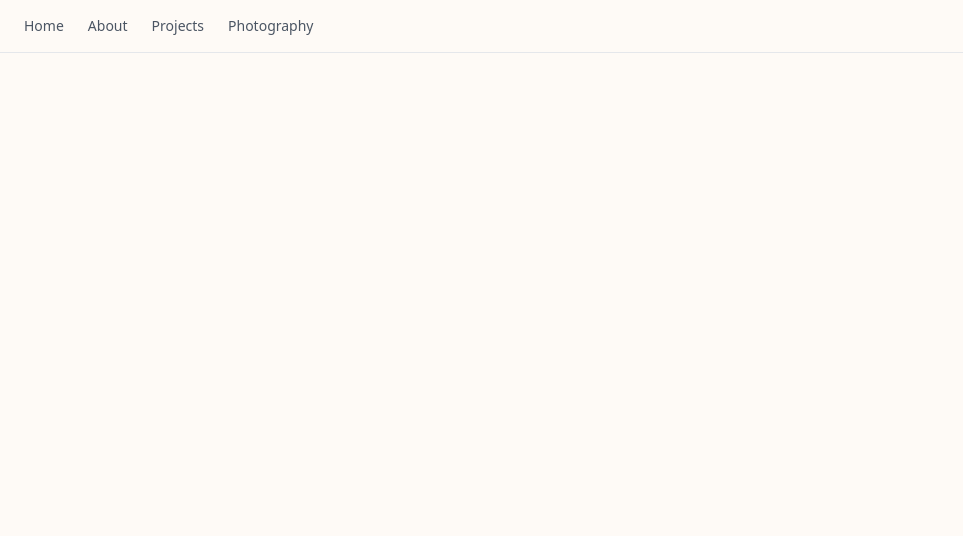
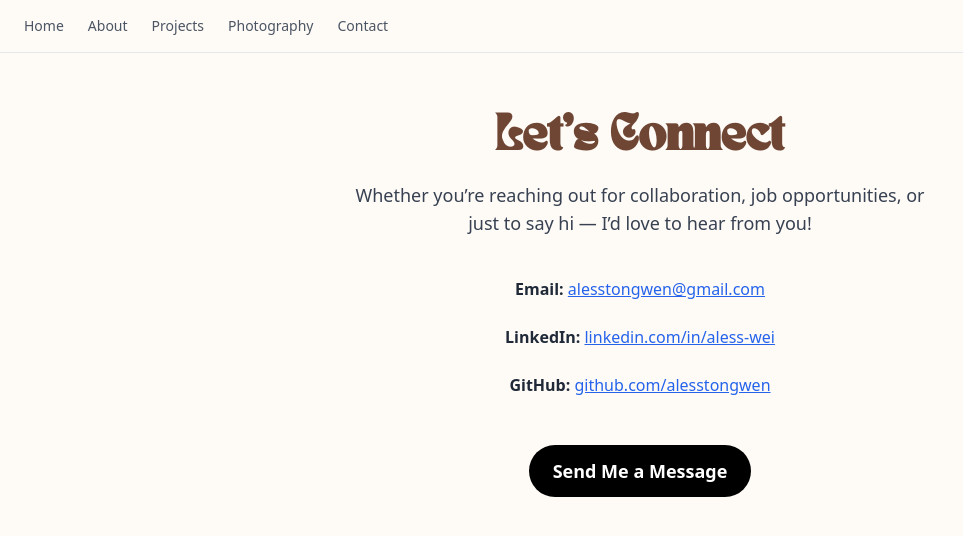
Before and after one commit to alesstongwen/portfolio, a React (Create React App) app: page /contact in a window 1280 px wide. Shown: the top 536 px of the page, without its empty margins (0-963 px from the left). Built offline with nearby package versions, Linux system fonts and the light colour scheme.

Commit message:
add contact page

```diff
--- a/src/App.tsx
+++ b/src/App.tsx
@@ -3,8 +3,8 @@ import React from "react";
 import { BrowserRouter as Router, Route, Routes } from "react-router-dom";
 import Navbar from "./components/Navbar";
 import AboutPage from "./pages/AboutPage";
-import HomePage from "./pages/HomePage"; // Import HomePage component
-import BeepPage from "./pages/projects/BeepPage"; // Import individual project pages
+import HomePage from "./pages/HomePage";
+import BeepPage from "./pages/projects/BeepPage";
 import ChezMariPage from "./pages/projects/ChezMariPage";
 import PhotographyPage from "./pages/PhotographyPage";
 import BloomPage from "./pages/projects/BloomPage";
@@ -12,6 +12,7 @@ import DevPortfolioCMS from "./pages/projects/DevPortfolioCMSPage";
 import JobApplicationTrackerPage from "./pages/projects/job-application-trackerPage";
 import ProjectPage from "./pages/ProjectPage";
 import MakeupProductReviewPage from "./pages/projects/Makeup-Product-ReviewPage";
+import ContactPage from "./pages/ContactPage";
 
 const App = () => {
   return (
@@ -25,6 +26,7 @@ const App = () => {
         <Route path="/photography" element={<PhotographyPage />} />
         <Route path="/projects/bloom" element={<BloomPage />} />
         <Route path="/projects" element={<ProjectPage />} />
+        <Route path="/contact" element={<ContactPage />} />
         <Route
           path="/projects/makeup-product-review"
           element={<MakeupProductReviewPage />}
--- a/src/components/Navbar.tsx
+++ b/src/components/Navbar.tsx
@@ -15,6 +15,9 @@ const Navbar = () => {
         <li>
           <a href="/photography">Photography</a>
         </li>
+        <li>
+          <a href="/contact">Contact</a>
+        </li>
       </ul>
     </nav>
   );
--- /dev/null
+++ b/src/pages/ContactPage.tsx
@@ -0,0 +1,67 @@
+import React from "react";
+
+const ContactPage: React.FC = () => {
+  return (
+    <div className="min-h-screen bg-[#fefaf6] py-16 px-4 flex flex-col items-center text-center">
+      <h1
+        className="text-4xl font-extrabold mb-6"
+        style={{ color: "#6F4634", fontFamily: "Tan Nimbus" }}
+      >
+        Let’s Connect
+      </h1>
+      <p className="text-lg text-gray-700 max-w-xl mb-10">
+        Whether you’re reaching out for collaboration, job opportunities, or
+        just to say hi — I’d love to hear from you!
+      </p>
+
+      {/* Contact Info */}
+      <div className="space-y-6 text-gray-800">
+        <p>
+          <strong>Email:</strong>{" "}
+          <a
+            href="mailto:alesstongwen@gmail.com"
+            className="text-blue-600 underline"
+          >
+            alesstongwen@gmail.com
+          </a>
+        </p>
+
+        <p>
+          <strong>LinkedIn:</strong>{" "}
+          <a
+            href="https://linkedin.com/in/aless-wei"
+            target="_blank"
+            rel="noopener noreferrer"
+            className="text-blue-600 underline"
+          >
+            linkedin.com/in/aless-wei
+          </a>
+        </p>
+
+        <p>
+          <strong>GitHub:</strong>{" "}
+          <a
+            href="https://github.com/alesstongwen"
+            target="_blank"
+            rel="noopener noreferrer"
+            className="text-blue-600 underline"
+          >
+            github.com/alesstongwen
+          </a>
+        </p>
+      </div>
+
+      {/* Optional CTA Button */}
+      <div className="mt-12">
+        <a
+          href="mailto:aless@example.com"
+          className="inline-block bg-black text-white px-6 py-3 rounded-full text-lg font-semibold hover:bg-gray-800 transition-colors"
+        >
+          Send Me a Message
+        </a>
+      </div>
+    </div>
+  );
+};
+
+export default ContactPage;
```
